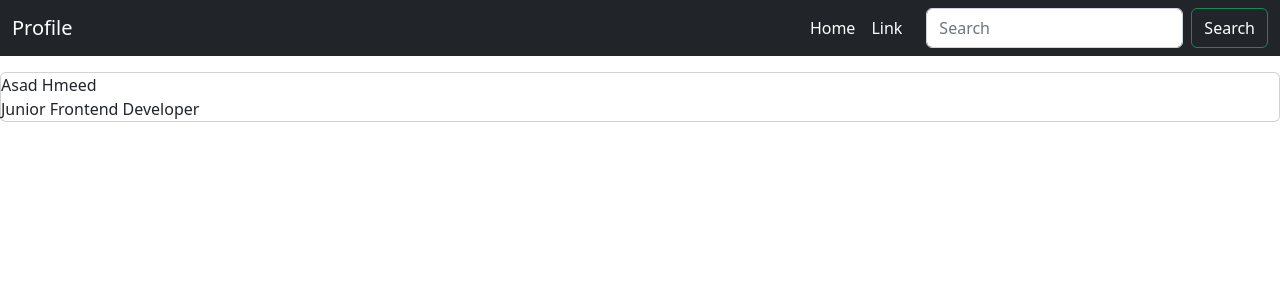
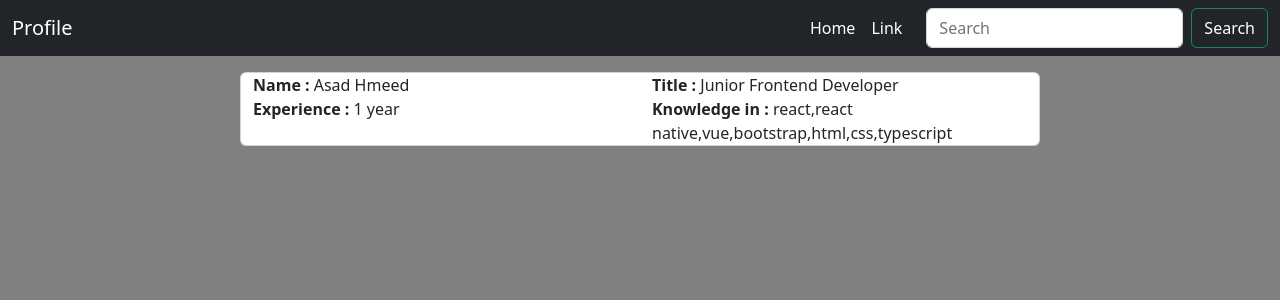
Before and after one commit to asadhmeed2/asadNx, a React (Vite) app in the folder packages/new-react-app/: page /Home in a window 1280 px wide. Shown: the top 300 px of the page. Built offline with nearby package versions, Linux system fonts and the light colour scheme.

Commit message:
add some styles and data to ui

```diff
--- a/packages/new-react-app/src/modules/components/UserCard/InfoCard.module.scss
+++ b/packages/new-react-app/src/modules/components/UserCard/InfoCard.module.scss
@@ -0,0 +1,8 @@
+.card{
+    max-width: 800px;
+    margin:0 auto;
+}
+
+.title{
+    font-weight: bold;
+}
--- a/packages/new-react-app/src/modules/components/UserCard/InfoCard.tsx
+++ b/packages/new-react-app/src/modules/components/UserCard/InfoCard.tsx
@@ -1,24 +1,38 @@
 import React from 'react'
-import { Card } from 'react-bootstrap'
+import { Card, Col, Container, Row } from 'react-bootstrap'
 
 
 import styles from './InfoCard.module.scss'
 
 const demoData = {
     name:'Asad Hmeed',
-    title:'Junior Frontend Developer'
+    title:'Junior Frontend Developer',
+    experience:1,
+    knowledgeIn:['react','react native','vue' , 'bootstrap','html','css','typescript']
 
 }
 
 export const InfoCard = () => {
   return (
-    <Card>
-        <div className={styles.name}>
-            {demoData.name}
-        </div>
-        <div className={styles.name}>
-            {demoData.title}
-        </div>
+    <Card className={styles.card}>
+        <Container className={styles.container}>
+            <Row>
+                <Col sm="12" md="6" className={styles.name}>
+                <span className={styles.title}>{` Name :`}</span><span> {demoData.name}</span>
+                </Col>
+                <Col  sm="12" md="6"className={styles.name}>
+                <span className={styles.title}>{` Title :`} </span><span>{demoData.title}</span>
+                </Col>
+            </Row>
+            <Row>
+                <Col sm="12" md="6" className={styles.name}>
+                <span className={styles.title}>{` Experience :`}</span> <span>{demoData.experience} {` year ${demoData.experience >1 ?'\'s':""}`}</span>
+                </Col>
+                <Col  sm="12" md="6"className={styles.name}>
+                <span className={styles.title}>{` Knowledge in :`}</span> <span> {demoData.knowledgeIn.join(',')}</span>
+                </Col>
+            </Row>
+        </Container>
     </Card>
   )
 }
--- a/packages/new-react-app/src/styles.scss
+++ b/packages/new-react-app/src/styles.scss
@@ -1,3 +1,7 @@
 /* You can add global styles to this file, and also import other style files */
 
 @import 'bootstrap/dist/css/bootstrap.min.css';
+
+body{
+    background-color: gray;
+}
```
